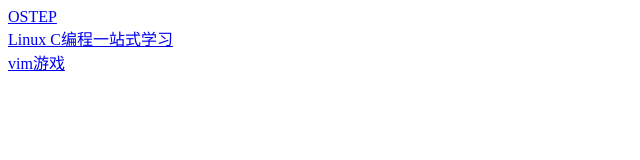
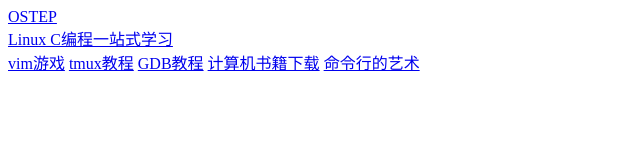
Before and after one commit to Talan-top/Talan-top.github.io, a plain HTML site: page index.html in a window 1280 px wide. Shown: the whole page, without its empty margins (0-640 px from the left). Drawn offline with Linux system fonts and the light colour scheme.

Commit message:
Update index.html

```diff
--- a/index.html
+++ b/index.html
@@ -13,7 +13,10 @@
     <a href="https://docs.huihoo.com/c/linux-c-programming">Linux C编程一站式学习</a>
     <br>
     <a href="https://vim-adventures.com/">vim游戏</a>
-
+    <a href="http://www.ruanyifeng.com/blog/2019/10/tmux.html">tmux教程</a>
+    <a href="https://www.cprogramming.com/gdb.html">GDB教程</a>
+    <a href="https://lanzoui.com/s/manong">计算机书籍下载</a>
+    <a href="https://github.com/jlevy/the-art-of-command-line">命令行的艺术</a>
 
 
 </body>
```
